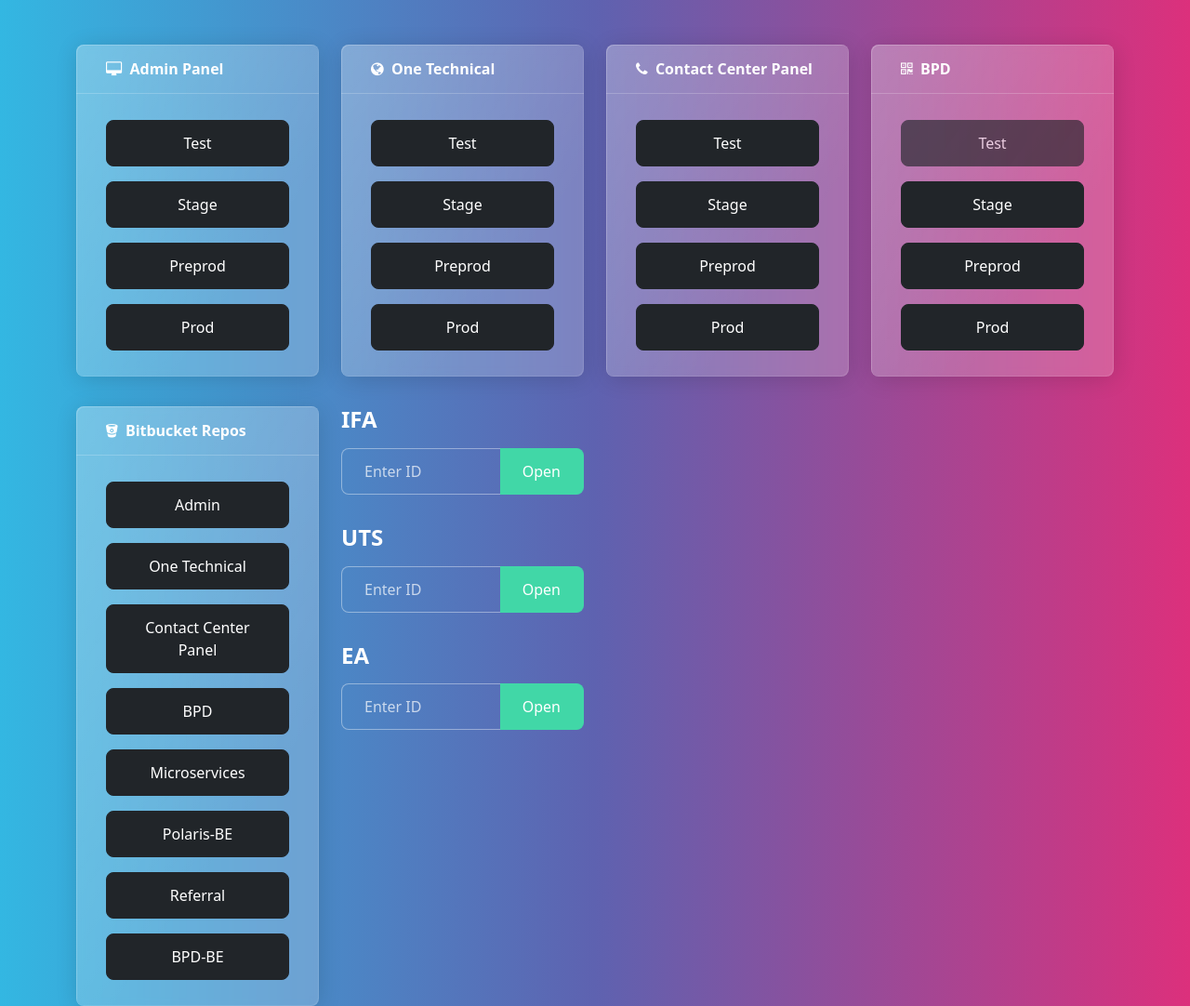
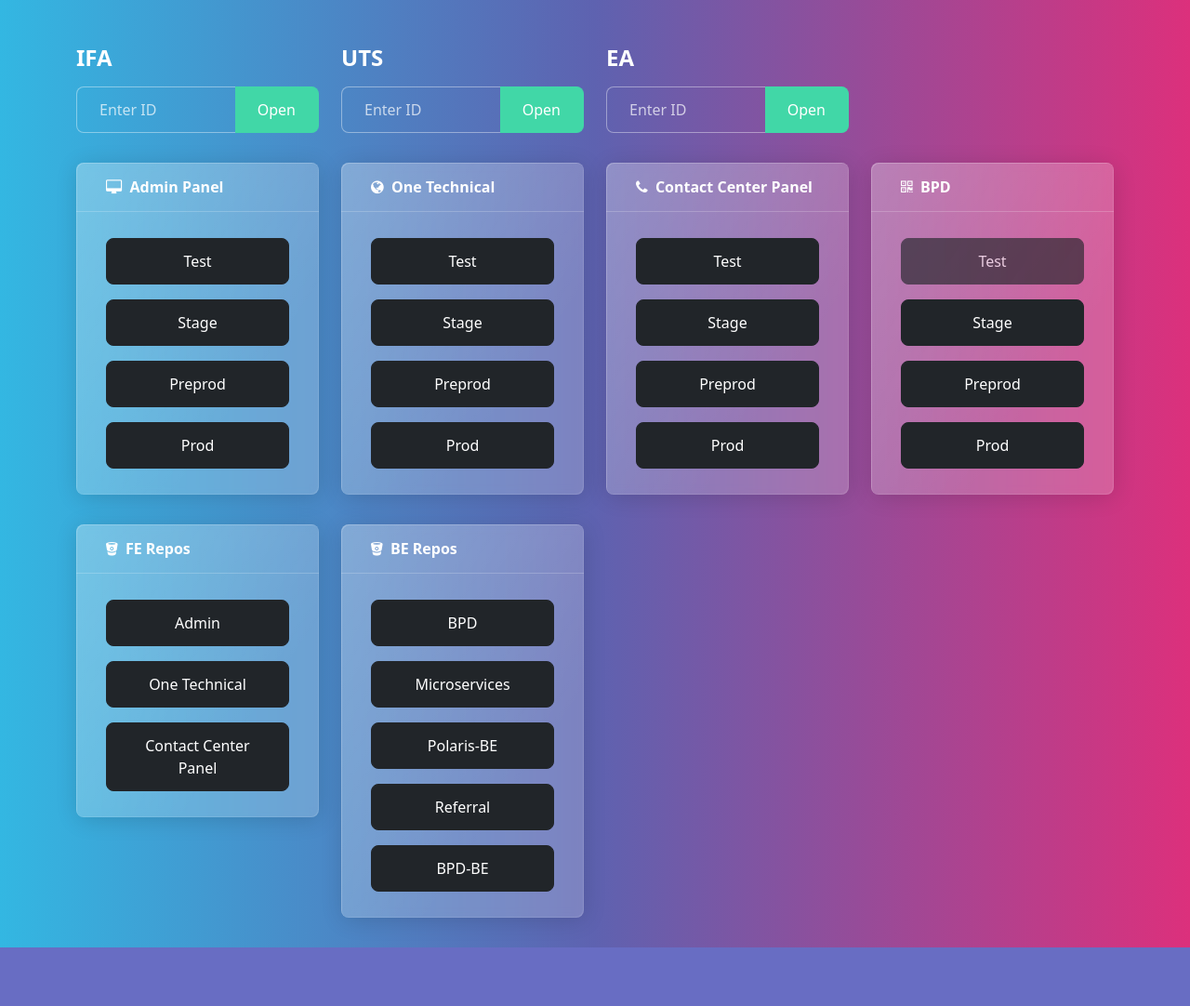
Before and after one commit to tushard-iprogrammer/utec-internal-links, a plain HTML site: page index.html in a window 1280 px wide. Shown: the top 1082 px of the page at 93% size. After the commit the page ends 1019 px from the top, so only its background shows below. Drawn offline with nearby package versions, Linux system fonts and the light colour scheme.

Commit message:
structure change basic

```diff
--- a/index.html
+++ b/index.html
@@ -1,21 +1,81 @@
 <!DOCTYPE html>
 <html lang="en">
-
   <head>
-    <meta charset="UTF-8">
-    <meta http-equiv="X-UA-Compatible" content="IE=edge">
-    <meta name="viewport" content="width=device-width, initial-scale=1.0">
+    <meta charset="UTF-8" />
+    <meta http-equiv="X-UA-Compatible" content="IE=edge" />
+    <meta name="viewport" content="width=device-width, initial-scale=1.0" />
     <title>Shortcuts</title>
-    <link rel="stylesheet" href="https://bootswatch.com/5/quartz/bootstrap.css">
-    <link rel="stylesheet" href="https://stackpath.bootstrapcdn.com/font-awesome/4.7.0/css/font-awesome.min.css">
+    <link
+      rel="stylesheet"
+      href="https://bootswatch.com/5/quartz/bootstrap.css"
+    />
+    <link
+      rel="stylesheet"
+      href="https://stackpath.bootstrapcdn.com/font-awesome/4.7.0/css/font-awesome.min.css"
+    />
   </head>
 
   <body>
     <div class="container mt-4" id="utecWrapper">
       <div class="row">
         <div class="col-md-3">
+          <div>
+            <h4>IFA</h4>
+            <div class="input-group mb-3">
+              <input
+                type="text"
+                class="form-control"
+                placeholder="Enter ID"
+                id="jiraInputIFA"
+                maxlength="4"
+              />
+              <button class="btn btn-success" type="button" id="jiraButtonIFA">
+                Open
+              </button>
+            </div>
+          </div>
+        </div>
+        <div class="col-md-3">
+          <div>
+            <h4>UTS</h4>
+            <div class="input-group mb-3">
+              <input
+                type="text"
+                class="form-control"
+                placeholder="Enter ID"
+                id="jiraInputUTS"
+                maxlength="4"
+              />
+              <button class="btn btn-success" type="button" id="jiraButtonUTS">
+                Open
+              </button>
+            </div>
+          </div>
+        </div>
+        <div class="col-md-3">
+          <div>
+            <h4>EA</h4>
+            <div class="input-group mb-3">
+              <input
+                type="text"
+                class="form-control"
+                placeholder="Enter ID"
+                id="jiraInputEA"
+                maxlength="4"
+              />
+              <button class="btn btn-success" type="button" id="jiraButtonEA">
+                Open
+              </button>
+            </div>
+          </div>
+        </div>
+      </div>
+      <div class="row">
+        <div class="col-md-3">
           <div class="card mb-3">
-                    <div class="card-header"><i class="fa fa-desktop"></i>&nbsp;&nbsp;Admin Panel</div>
+            <div class="card-header">
+              <i class="fa fa-desktop"></i>&nbsp;&nbsp;Admin Panel
+            </div>
             <div class="card-body">
               <div class="d-grid gap-2">
                 <button class="btn btn-dark" id="adminTest">Test</button>
@@ -28,12 +88,16 @@
         </div>
         <div class="col-md-3">
           <div class="card mb-3">
-                    <div class="card-header"><i class="fa fa-globe"></i>&nbsp;&nbsp;One Technical</div>
+            <div class="card-header">
+              <i class="fa fa-globe"></i>&nbsp;&nbsp;One Technical
+            </div>
             <div class="card-body">
               <div class="d-grid gap-2">
                 <button class="btn btn-dark" id="polarisTest">Test</button>
                 <button class="btn btn-dark" id="polarisStage">Stage</button>
-                            <button class="btn btn-dark" id="polarisPreprod">Preprod</button>
+                <button class="btn btn-dark" id="polarisPreprod">
+                  Preprod
+                </button>
                 <button class="btn btn-dark" id="polarisProd">Prod</button>
               </div>
             </div>
@@ -41,7 +105,9 @@
         </div>
         <div class="col-md-3">
           <div class="card mb-3">
-                    <div class="card-header"><i class="fa fa-phone"></i>&nbsp;&nbsp;Contact Center Panel</div>
+            <div class="card-header">
+              <i class="fa fa-phone"></i>&nbsp;&nbsp;Contact Center Panel
+            </div>
             <div class="card-body">
               <div class="d-grid gap-2">
                 <button class="btn btn-dark" id="CCPTest">Test</button>
@@ -54,7 +120,9 @@
         </div>
         <div class="col-md-3">
           <div class="card mb-3">
-                    <div class="card-header"><i class="fa fa-qrcode"></i>&nbsp;&nbsp;BPD</div>
+            <div class="card-header">
+              <i class="fa fa-qrcode"></i>&nbsp;&nbsp;BPD
+            </div>
             <div class="card-body">
               <div class="d-grid gap-2">
                 <button class="btn btn-dark" id="BPDTest" disabled>Test</button>
@@ -67,133 +135,192 @@
         </div>
         <div class="col-md-3">
           <div class="card mb-3">
-                    <div class="card-header"><i class="fa fa-bitbucket"></i>&nbsp;&nbsp;Bitbucket Repos</div>
+            <div class="card-header">
+              <i class="fa fa-bitbucket"></i>&nbsp;&nbsp;FE Repos
+            </div>
             <div class="card-body">
               <div class="d-grid gap-2">
                 <button class="btn btn-dark" id="bitbucketAdmin">Admin</button>
-                            <button class="btn btn-dark" id="bitbucketPolaris">One Technical</button>
-                            <button class="btn btn-dark" id="bitbucketCCP">Contact Center Panel</button>
-                            <button class="btn btn-dark" id="bitbucketBPD">BPD</button>
-                            <button class="btn btn-dark" id="bitbucketMicroservices">Microservices</button>
-                            <button class="btn btn-dark" id="bitbucketPolarisBE">Polaris-BE</button>
-                            <button class="btn btn-dark" id="bitbucketReferral">Referral</button>
-                            <button class="btn btn-dark" id="bitbucketBpdBE">BPD-BE</button>
+                <button class="btn btn-dark" id="bitbucketPolaris">
+                  One Technical
+                </button>
+                <button class="btn btn-dark" id="bitbucketCCP">
+                  Contact Center Panel
+                </button>
               </div>
             </div>
           </div>
         </div>
         <div class="col-md-3">
-                <div>
-                    <h4>IFA</h4>
-                    <div class="input-group mb-3">
-                        <input type="text" class="form-control" placeholder="Enter ID" id="jiraInputIFA" maxlength="4">
-                        <button class="btn btn-success" type="button" id="jiraButtonIFA">Open</button>
+          <div class="card mb-3">
+            <div class="card-header">
+              <i class="fa fa-bitbucket"></i>&nbsp;&nbsp;BE Repos
             </div>
+            <div class="card-body">
+              <div class="d-grid gap-2">
+                <button class="btn btn-dark" id="bitbucketBPD">BPD</button>
+                <button class="btn btn-dark" id="bitbucketMicroservices">
+                  Microservices
+                </button>
+                <button class="btn btn-dark" id="bitbucketPolarisBE">
+                  Polaris-BE
+                </button>
+                <button class="btn btn-dark" id="bitbucketReferral">
+                  Referral
+                </button>
+                <button class="btn btn-dark" id="bitbucketBpdBE">BPD-BE</button>
               </div>
-                <div>
-                    <h4>UTS</h4>
-                    <div class="input-group mb-3">
-                        <input type="text" class="form-control" placeholder="Enter ID" id="jiraInputUTS" maxlength="4">
-                        <button class="btn btn-success" type="button" id="jiraButtonUTS">Open</button>
-                    </div>
-                </div>
-                <div>
-                    <h4>EA</h4>
-                    <div class="input-group mb-3">
-                        <input type="text" class="form-control" placeholder="Enter ID" id="jiraInputEA" maxlength="4">
-                        <button class="btn btn-success" type="button" id="jiraButtonEA">Open</button>
             </div>
           </div>
         </div>
       </div>
     </div>
     <script>
-        const wrapper = document.getElementById('utecWrapper');
-        wrapper.addEventListener('click', (event) => {
-            const isButton = event.target.nodeName === 'BUTTON';
+      const wrapper = document.getElementById("utecWrapper");
+      wrapper.addEventListener("click", (event) => {
+        const isButton = event.target.nodeName === "BUTTON";
         if (!isButton) {
           return;
         }
         let id = event.target.id;
         switch (id) {
           case "adminTest":
-                    window.open('https://test-admin.utecstage.com/', '_blank').focus();
+            window.open("https://test-admin.utecstage.com/", "_blank").focus();
             break;
           case "adminStage":
-                    window.open('https://admin.utecstage.com/', '_blank').focus();
+            window.open("https://admin.utecstage.com/", "_blank").focus();
             break;
           case "adminPreprod":
-                    window.open('https://admin-preprod.utecstage.com/', '_blank').focus();
+            window
+              .open("https://admin-preprod.utecstage.com/", "_blank")
+              .focus();
             break;
           case "adminProd":
-                    window.open('https://admin.utecbuild.com/', '_blank').focus();
+            window.open("https://admin.utecbuild.com/", "_blank").focus();
             break;
           case "polarisTest":
-                    window.open('https://d1e6yiez0hqgz1.cloudfront.net/', '_blank').focus();
+            window
+              .open("https://d1e6yiez0hqgz1.cloudfront.net/", "_blank")
+              .focus();
             break;
           case "polarisStage":
-                    window.open('https://onetechnical.utecstage.com/', '_blank').focus();
+            window
+              .open("https://onetechnical.utecstage.com/", "_blank")
+              .focus();
             break;
           case "polarisPreprod":
-                    window.open('https://onetechnical-preprod.utecstage.com/', '_blank').focus();
+            window
+              .open("https://onetechnical-preprod.utecstage.com/", "_blank")
+              .focus();
             break;
           case "polarisProd":
-                    window.open('https://onetechnical.utecbuild.com/', '_blank').focus();
+            window
+              .open("https://onetechnical.utecbuild.com/", "_blank")
+              .focus();
             break;
           case "CCPTest":
-                    window.open('https://d3hltqg7xurqp6.cloudfront.net/', '_blank').focus();
+            window
+              .open("https://d3hltqg7xurqp6.cloudfront.net/", "_blank")
+              .focus();
             break;
           case "CCPStage":
-                    window.open('https://experience.utecstage.com/', '_blank').focus();
+            window.open("https://experience.utecstage.com/", "_blank").focus();
             break;
           case "CCPPreprod":
-                    window.open('https://cx-preprod.utecstage.com/', '_blank').focus();
+            window.open("https://cx-preprod.utecstage.com/", "_blank").focus();
             break;
           case "CCPProd":
-                    window.open('https://experience.utecbuild.com/', '_blank').focus();
+            window.open("https://experience.utecbuild.com/", "_blank").focus();
             break;
           case "BPDTest":
             // window.open('https://d3hltqg7xurqp6.cloudfront.net/', '_blank').focus();
             break;
           case "BPDStage":
-                    window.open('https://bpdloyalty.utecstage.com/', '_blank').focus();
+            window.open("https://bpdloyalty.utecstage.com/", "_blank").focus();
             break;
           case "BPDPreprod":
-                    window.open('https://dfoh5qngxb25s.cloudfront.net/', '_blank').focus();
+            window
+              .open("https://dfoh5qngxb25s.cloudfront.net/", "_blank")
+              .focus();
             break;
           case "BPDProd":
-                    window.open('https://bpdloyalty.utecbuild.com/', '_blank').focus();
+            window.open("https://bpdloyalty.utecbuild.com/", "_blank").focus();
             break;
           case "bitbucketAdmin":
-                    window.open('https://bitbucket.org/utecdev/admin-panel/src/master/', '_blank').focus();
+            window
+              .open(
+                "https://bitbucket.org/utecdev/admin-panel/src/master/",
+                "_blank"
+              )
+              .focus();
             break;
           case "bitbucketPolaris":
-                    window.open('https://bitbucket.org/utecdev/polaris/src/master/', '_blank').focus();
+            window
+              .open(
+                "https://bitbucket.org/utecdev/polaris/src/master/",
+                "_blank"
+              )
+              .focus();
             break;
           case "bitbucketCCP":
-                    window.open('https://bitbucket.org/utecdev/contact-center-panel/src/master/', '_blank').focus();
+            window
+              .open(
+                "https://bitbucket.org/utecdev/contact-center-panel/src/master/",
+                "_blank"
+              )
+              .focus();
             break;
           case "bitbucketBPD":
-                    window.open('https://bitbucket.org/utecdev/bpd-qrc-frontend/src/master/', '_blank').focus();
+            window
+              .open(
+                "https://bitbucket.org/utecdev/bpd-qrc-frontend/src/master/",
+                "_blank"
+              )
+              .focus();
             break;
           case "bitbucketMicroservices":
-                    window.open('https://bitbucket.org/utecdev/utec-microservices/src/master/', '_blank').focus();
+            window
+              .open(
+                "https://bitbucket.org/utecdev/utec-microservices/src/master/",
+                "_blank"
+              )
+              .focus();
             break;
           case "bitbucketPolarisBE":
-                    window.open('https://bitbucket.org/utecdev/polaris-backend/src/master/', '_blank').focus();
+            window
+              .open(
+                "https://bitbucket.org/utecdev/polaris-backend/src/master/",
+                "_blank"
+              )
+              .focus();
             break;
           case "bitbucketReferral":
-                    window.open('https://bitbucket.org/utecdev/referral-system/src/master/', '_blank').focus();
+            window
+              .open(
+                "https://bitbucket.org/utecdev/referral-system/src/master/",
+                "_blank"
+              )
+              .focus();
             break;
           case "bitbucketBpdBE":
-                    window.open('https://bitbucket.org/utecdev/bpd-qrc-backend/src/master/', '_blank').focus();
+            window
+              .open(
+                "https://bitbucket.org/utecdev/bpd-qrc-backend/src/master/",
+                "_blank"
+              )
+              .focus();
             break;
 
           case "jiraButtonIFA":
             let elemIFA = document.getElementById("jiraInputIFA");
             let valueIFA = elemIFA.value;
             if (valueIFA) {
-                        window.open('https://utec.atlassian.net/browse/IFA-' + valueIFA, '_blank').focus();
+              window
+                .open(
+                  "https://utec.atlassian.net/browse/IFA-" + valueIFA,
+                  "_blank"
+                )
+                .focus();
               elemIFA.value = "";
             }
             break;
@@ -201,7 +328,12 @@
             let elemUTS = document.getElementById("jiraInputUTS");
             let valueUTS = elemUTS.value;
             if (valueUTS) {
-                        window.open('https://utec.atlassian.net/browse/UTS-' + valueUTS, '_blank').focus();
+              window
+                .open(
+                  "https://utec.atlassian.net/browse/UTS-" + valueUTS,
+                  "_blank"
+                )
+                .focus();
               elemUTS.value = "";
             }
             break;
@@ -209,7 +341,12 @@
             let elemEA = document.getElementById("jiraInputEA");
             let valueEA = elemEA.value;
             if (valueEA) {
-                        window.open('https://utec.atlassian.net/browse/EA-' + valueEA, '_blank').focus();
+              window
+                .open(
+                  "https://utec.atlassian.net/browse/EA-" + valueEA,
+                  "_blank"
+                )
+                .focus();
               valueEA.value = "";
             }
             break;
@@ -217,20 +354,27 @@
           default:
             return;
         }
-        })
+      });
 
-        wrapper.addEventListener('keypress', (event) => {
-            const isInput = event.target.nodeName === 'INPUT';
-            if (!isInput) { return; }
+      wrapper.addEventListener("keypress", (event) => {
+        const isInput = event.target.nodeName === "INPUT";
+        if (!isInput) {
+          return;
+        }
         let id = event.target.id;
-            if (event.key === 'Enter') {
+        if (event.key === "Enter") {
           // code for enter
           switch (id) {
             case "jiraInputIFA":
               let elemIFA = document.getElementById("jiraInputIFA");
               let valueIFA = elemIFA.value;
               if (valueIFA) {
-                            window.open('https://utec.atlassian.net/browse/IFA-' + valueIFA, '_blank').focus();
+                window
+                  .open(
+                    "https://utec.atlassian.net/browse/IFA-" + valueIFA,
+                    "_blank"
+                  )
+                  .focus();
                 elemIFA.value = "";
               }
               break;
@@ -238,7 +382,12 @@
               let elemUTS = document.getElementById("jiraInputUTS");
               let valueUTS = elemUTS.value;
               if (valueUTS) {
-                            window.open('https://utec.atlassian.net/browse/UTS-' + valueUTS, '_blank').focus();
+                window
+                  .open(
+                    "https://utec.atlassian.net/browse/UTS-" + valueUTS,
+                    "_blank"
+                  )
+                  .focus();
                 elemUTS.value = "";
               }
               break;
@@ -246,7 +395,12 @@
               let elemEA = document.getElementById("jiraInputEA");
               let valueEA = elemEA.value;
               if (valueEA) {
-                            window.open('https://utec.atlassian.net/browse/EA-' + valueEA, '_blank').focus();
+                window
+                  .open(
+                    "https://utec.atlassian.net/browse/EA-" + valueEA,
+                    "_blank"
+                  )
+                  .focus();
                 valueEA.value = "";
               }
               break;
@@ -255,9 +409,7 @@
               return;
           }
         }
-
       });
     </script>
   </body>
-
 </html>
```
Lines whose indentation alone changed are shown as unchanged.
